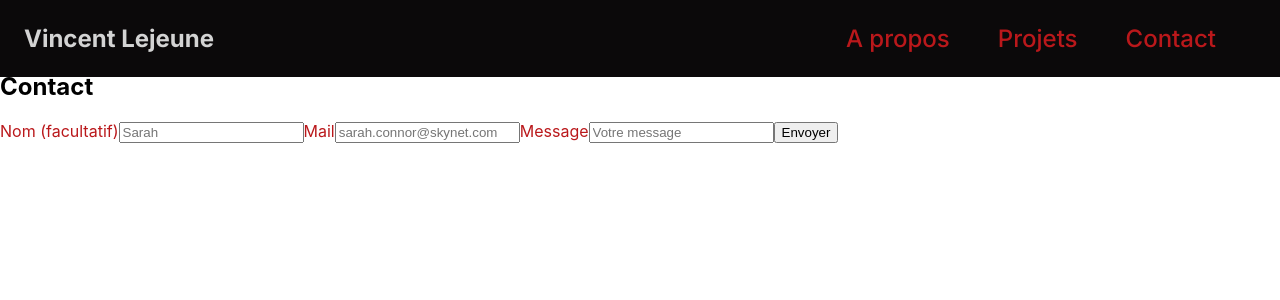
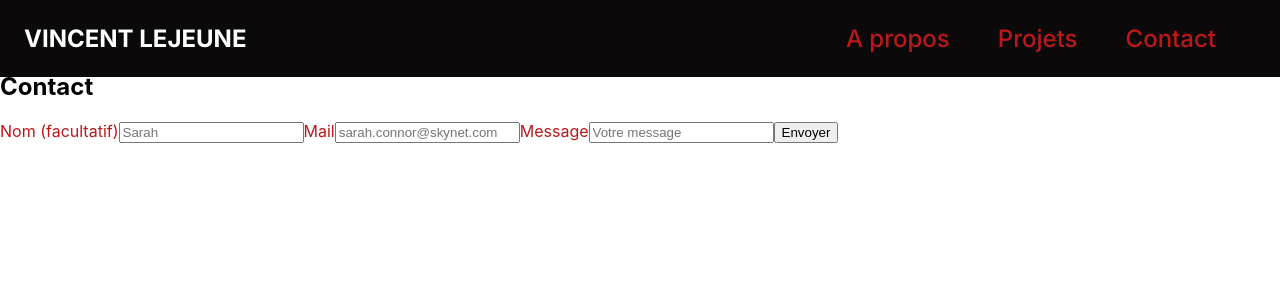
Before and after one commit to VincentCMLejeune/Portfolio, a React (Create React App) app in the folder portfolio/: page /contact in a window 1280 px wide. Shown: the top 300 px of the page. Built offline with nearby package versions, Linux system fonts and the light colour scheme.

Commit message:
Small styling and typo fixes to header

```diff
--- a/portfolio/src/components/header/Header.jsx
+++ b/portfolio/src/components/header/Header.jsx
@@ -5,7 +5,7 @@ export default function Header() {
   return (
     <div className={styles.header}>
       <Link to="/" style={{ textDecoration: "none" }}>
-        <div className={styles.name}>Vincent Lejeune</div>
+        <div className={styles.name}>VINCENT LEJEUNE</div>
       </Link>
       <div className={styles.links}>
         <Link to="/about" style={{ textDecoration: "none" }}>
--- a/portfolio/src/components/header/Header.module.css
+++ b/portfolio/src/components/header/Header.module.css
@@ -11,7 +11,7 @@
 }
 
 .name {
-  color: var(--light-gray);
+  color: var(--white);
   font-family: var(--font-family);
   font-weight: 700;
   font-size: 1.5em;
@@ -27,7 +27,7 @@
   height: 3px;
   bottom: 0;
   left: 0;
-  background-color: var(--light-gray);
+  background-color: var(--white);
   transform-origin: bottom right;
   transition: transform 0.25s ease-out;
 }
```
